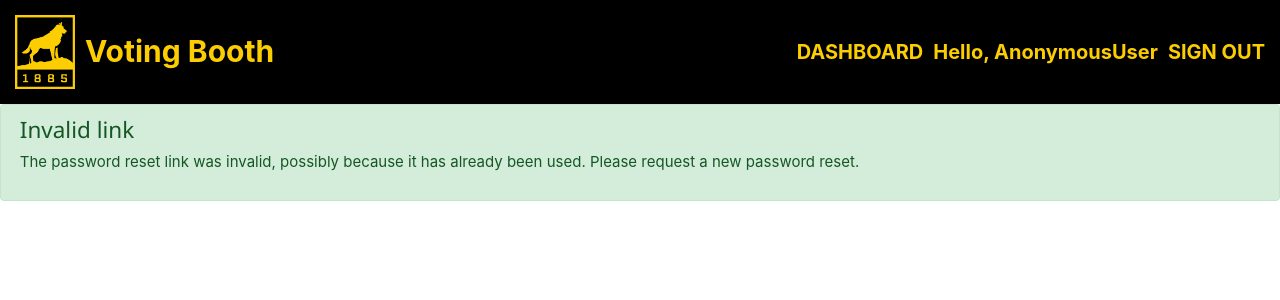
After one commit to MTUHIDE/ask-meagain, a Django app: page /admin/reset/1/1/ in a window 1280 px wide. The commit adds this page. Shown: the top 300 px of the page. Run offline with Django 3.2, Linux system fonts and the light colour scheme; some libraries are stand-ins or nearby versions.

Commit message:
view results page and home page modifications, forget password page

```diff
--- a/admin_back/templates/admin_back/base.html
+++ b/admin_back/templates/admin_back/base.html
@@ -31,7 +31,7 @@
                         DASHBOARD
                     </a>
                     <a class ="top-banner" style="font-size: 20px;text-decoration: none ; white-space: nowrap">Hello, {{ request.user }}</a>
-                    <a class="top-banner" style="font-size: 20px; text-decoration: none; white-space: nowrap" href="/">
+                    <a class="top-banner" style="font-size: 20px; text-decoration: none; white-space: nowrap" href="{% url 'logout' %}">
                         SIGN OUT
                     </a>
                 </div>
--- a/admin_back/templates/admin_back/create_question.html
+++ b/admin_back/templates/admin_back/create_question.html
@@ -38,7 +38,8 @@
 {#                        </div>#}
 
                         <div class="w3-row" style="padding-bottom: 20px; padding-top: 20px">
-                        <input class="w3-button w3-padding-large w3-white w3-border" type="submit" value="Submit">
+                        {# <input class="w3-button w3-padding-large w3-white w3-border" type="submit" value="Submit">#}
+                            <input class="btn btn-primary" type="submit" value="Submit">
                         </div>
                     </form>
                 </div>
--- a/admin_back/templates/admin_back/home.html
+++ b/admin_back/templates/admin_back/home.html
@@ -44,9 +44,8 @@
     </div>
 
     <div>
-        <a href="http://127.0.0.1:8000/admin/forgot_password/" style="margin-left: 140px">Forgot Password?</a>
+        <a href="http://127.0.0.1:8000/admin/reset_password/" style="margin-left: 140px">Forgot Password?</a>
     </div>
-
     <!-- <p> -- OR -- </p>
     <a href="{% url 'social:begin' 'google-oauth2'%}">
         <button type="button" name="button" class="button" style="font-size:20px; margin-top: 20px;" tabindex=4>Google Login</button>
--- /dev/null
+++ b/admin_back/templates/admin_back/password_reset_confirm.html
@@ -0,0 +1,24 @@
+{% extends 'admin_back/base.html' %}
+
+{% block title %}Enter new password{% endblock %}
+
+{% block content %}
+
+<div>
+{% if validlink %}
+
+    <h2>Set a new password!</h2>
+        <form method="POST">
+            {% csrf_token %}
+             {{ form.as_p }}
+                <input type="submit" class="btn btn-primary" value="Change my password">
+        </form>
+</div>
+
+{% else %}
+    <div class="alert alert-success" role="alert">
+        <h4 class="alert-heading">Invalid link</h4>
+        <p>The password reset link was invalid, possibly because it has already been used. Please request a new password reset.</p>
+    </div>
+{% endif %}
+{% endblock %}
--- a/admin_back/urls.py
+++ b/admin_back/urls.py
@@ -1,6 +1,6 @@
 from django.urls import path
 from admin_back import views
-
+from django.contrib.auth import views as auth_views
 
 app_name = 'admin_back'
 
@@ -16,6 +16,21 @@ urlpatterns = [
     path('manage_question/<int:survey_id>/', views.manage_question, name='manage_question'),
     path('registration/', views.registration, name='user_registration'),
     path('results/', views.results, name='results'),
-    path('forgot_password/', views.forgotpass, name='forgot_password'),
+    path('reset_password/',
+         auth_views.PasswordResetView.as_view(template_name='admin_back/password_reset.html', success_url='/admin/reset_password_sent/'),
+         name="password_reset"
+         ),
+    path('reset_password_sent/',
+         auth_views.PasswordResetDoneView.as_view(template_name='admin_back/password_reset_sent.html'),
+         name='password_reset_done'
+         ),
 
+    path('reset/<uidb64>/<token>/',
+         auth_views.PasswordResetConfirmView.as_view(template_name='admin_back/password_reset_confirm.html', success_url='/admin/reset_password_complete/'),
+         name='password_reset_confirm'
+         ),
+    path('reset_password_complete/',
+         auth_views.PasswordResetCompleteView.as_view(template_name='admin_back/password_reset_complete.html'),
+         name='password_reset_complete'
+         ),
 ]
--- a/votingbooth/urls.py
+++ b/votingbooth/urls.py
@@ -3,6 +3,7 @@ from django.urls import include, path
 from admin_back import views
 from django.urls import path, include
 from django.conf.urls import url
+from django.contrib.auth import views as auth_views
 from django.conf import settings
 from social_core.utils import setting_name
 
@@ -20,5 +21,6 @@ urlpatterns = [
     url(r'^$', views.redirect_to_home),
     path('admin/', include('admin_back.urls')),
     path('polls/', include('polls.urls')),
+    path('admin/', include('django.contrib.auth.urls')),
 
 ]
```
Also changed, not shown: admin_back/templates/admin_back/password_reset.html (renamed from admin_back/templates/admin_back/forgot_password.html, +5 -9 lines), admin_back/templates/admin_back/password_reset_complete.html (added, +8 -0 lines), admin_back/templates/admin_back/password_reset_sent.html (added, +11 -0 lines), admin_back/views.py (+29 -4 lines), votingbooth/settings.py (+17 -5 lines).
